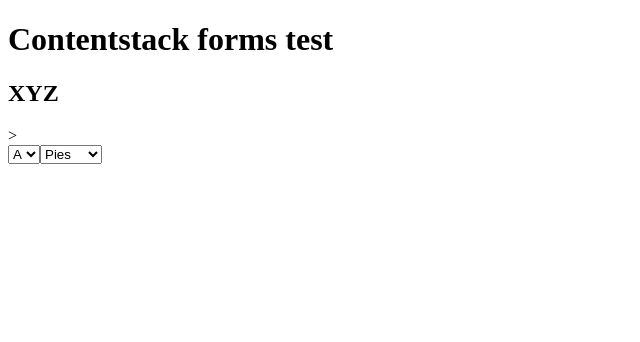
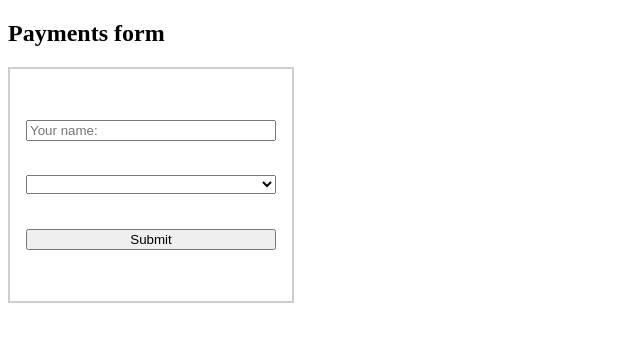
Before and after one commit to Anav0/contentstack-test, a SvelteKit app: page / in a window 1280 px wide. Shown: the top 342 px of the page, without its empty margins (0-640 px from the left). Built offline with nearby package versions, Linux system fonts and the light colour scheme.

Commit message:
We have some basic form with bindings!

```diff
--- a/src/components/renderers/CsDropdown.svelte
+++ b/src/components/renderers/CsDropdown.svelte
@@ -3,10 +3,12 @@
 
     export let element: CsDropdown;
 
+    export let value = ""
+
 </script>
 
-<select>
+<select bind:value={value}>
     {#each element.labels as label, i}
-        <option value="{element.values[i]}">{label}</option>
+        <option value={element.values[i]}>{label}</option>
     {/each}
 </select>
--- /dev/null
+++ b/src/components/renderers/CsField.svelte
@@ -0,0 +1,10 @@
+<script lang="ts">
+    import type {CsField} from "../../contentstack";
+
+    export let element: CsField;
+
+    export let value = ""
+
+</script>
+
+<input bind:value={value} placeholder="{element.label}">
--- a/src/contentstack/index.ts
+++ b/src/contentstack/index.ts
@@ -1,4 +1,8 @@
 export interface Metadata {
+    created: Date,
+    modified: Date,
+    created_by: string,
+    modified_by: string,
 }
 
 export type CsFormKeys = "payments_form" | "user_management_form"
@@ -10,6 +14,7 @@
 
 export interface CsForm {
     id: string,
+    title: string,
     metadata: Metadata,
     elements: CsFormElement[]
 }
@@ -17,6 +22,7 @@
 export interface CsFormElement {
     id: string,
     field_type: FieldType,
+    field_id: string,
     field_category: FieldCategory,
     formatting: FormattingOption,
 }
--- a/src/mock/forms/payments.json
+++ b/src/mock/forms/payments.json
@@ -1,24 +1,14 @@
 {
   "id": "XYZ",
+  "title": "Payments form",
   "metadata": {},
   "elements": [
     {
       "id": "Field_A",
       "field_type": "string",
-      "field_category": "CsDropdown",
+      "field_id": "Name",
+      "field_category": "CsField",
       "label": "Your name:",
-      "values": [
-        "1",
-        "2",
-        "3",
-        "4"
-      ],
-      "labels": [
-        "A",
-        "B",
-        "C",
-        "D"
-      ],
       "validation": [
         {
           "name": "Max length",
@@ -32,6 +22,7 @@
     {
       "id": "Field_b",
       "field_type": "string",
+      "field_id": "Pet",
       "field_category": "CsDropdown",
       "label": "Your name:",
       "values": [
--- a/src/routes/+page.svelte
+++ b/src/routes/+page.svelte
@@ -2,18 +2,42 @@
     import paymentsForm from "../mock/forms/payments.json"
     import type {PaymentsForm} from "../contentstack";
     import CsDropdown from "../components/renderers/CsDropdown.svelte";
+    import CsField from "../components/renderers/CsField.svelte";
 
     let form = paymentsForm as PaymentsForm;
 
+    let form_model = {}
+
+    function submit() {
+        console.log(form_model)
+    }
+
 </script>
 
-<h1>Contentstack forms test</h1>
-
-<h2>{form.id}</h2>>
-<form>
+<h2>{form.title}</h2>
+<form class="cs-form">
     {#each form.elements as element, i}
         {#if element.field_category === "CsDropdown"}
-            <CsDropdown element="{element}"/>
+            <CsDropdown bind:value={form_model[element.field_id]} element="{element}"/>
+        {/if}
+        {#if element.field_category === "CsField"}
+            <CsField bind:value={form_model[element.field_id]} element="{element}"/>
         {/if}
     {/each}
+
+    <button on:click={submit}>
+        Submit
+    </button>
 </form>
+
+<style>
+    .cs-form {
+        border: 2px #bebebebe solid;
+        padding: 1rem;
+        min-height: 200px;
+        max-width: 250px;
+        display: flex;
+        flex-direction: column;
+        justify-content: space-evenly;
+    }
+</style>
```
